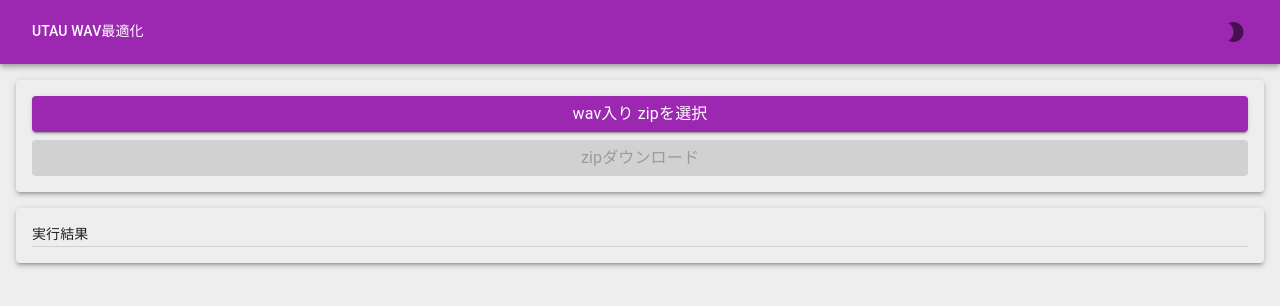
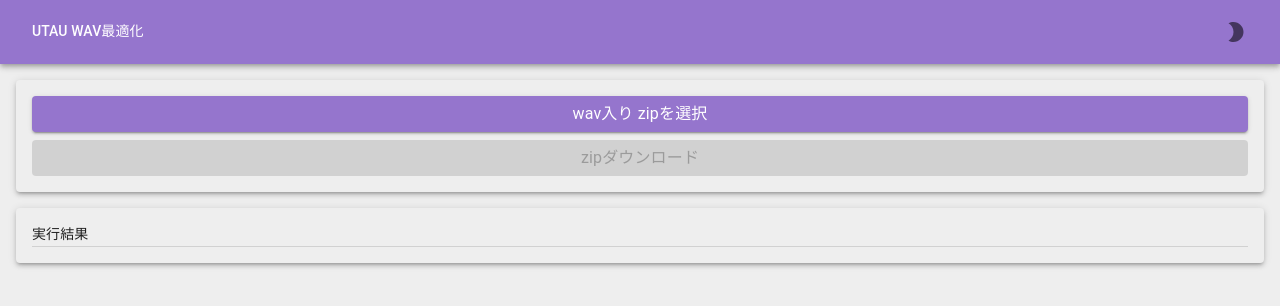
Before and after one commit to delta-kimigatame/ReactUtauWavFormatter, a React app: page / in a window 1280 px wide. Shown: the top 306 px of the page. Built offline with nearby package versions, Linux system fonts and the light colour scheme; the HTML template or start-up script is replaced by a standard one.

Commit message:
テーマカラーの変更

```diff
--- a/src/theme.ts
+++ b/src/theme.ts
@@ -1,5 +1,5 @@
 /**全体のテーマを設定する。 */
-import { purple, grey, blueGrey, red } from "@mui/material/colors";
+import { deepPurple, grey, blueGrey, red } from "@mui/material/colors";
 import { ThemeOptions } from "@mui/material/styles";
 import { PaletteMode } from "@mui/material";
 
@@ -9,8 +9,16 @@ export const getDesignTokens = (mode: PaletteMode): ThemeOptions => ({
     ...(mode === "light"
       ? {
           // palette values for light mode
-          primary: purple,
-          secondary: red,
+          primary:{
+            light:deepPurple[100],
+            main:deepPurple[300],
+            dark:deepPurple[500]
+          } ,
+          secondary:{
+            light:red[100],
+            main:red[300],
+            dark:red[500]
+          } ,
           text: {
             primary: grey[900],
             secondary: grey[800],
@@ -22,8 +30,16 @@ export const getDesignTokens = (mode: PaletteMode): ThemeOptions => ({
         }
       : {
           // palette values for dark mode
-          primary: purple,
-          secondary: red,
+          primary:{
+            light:deepPurple[100],
+            main:deepPurple[300],
+            dark:deepPurple[500]
+          } ,
+          secondary:{
+            light:red[100],
+            main:red[300],
+            dark:red[500]
+          },
           text: {
             primary: "#fff",
             secondary: grey[500],
```
